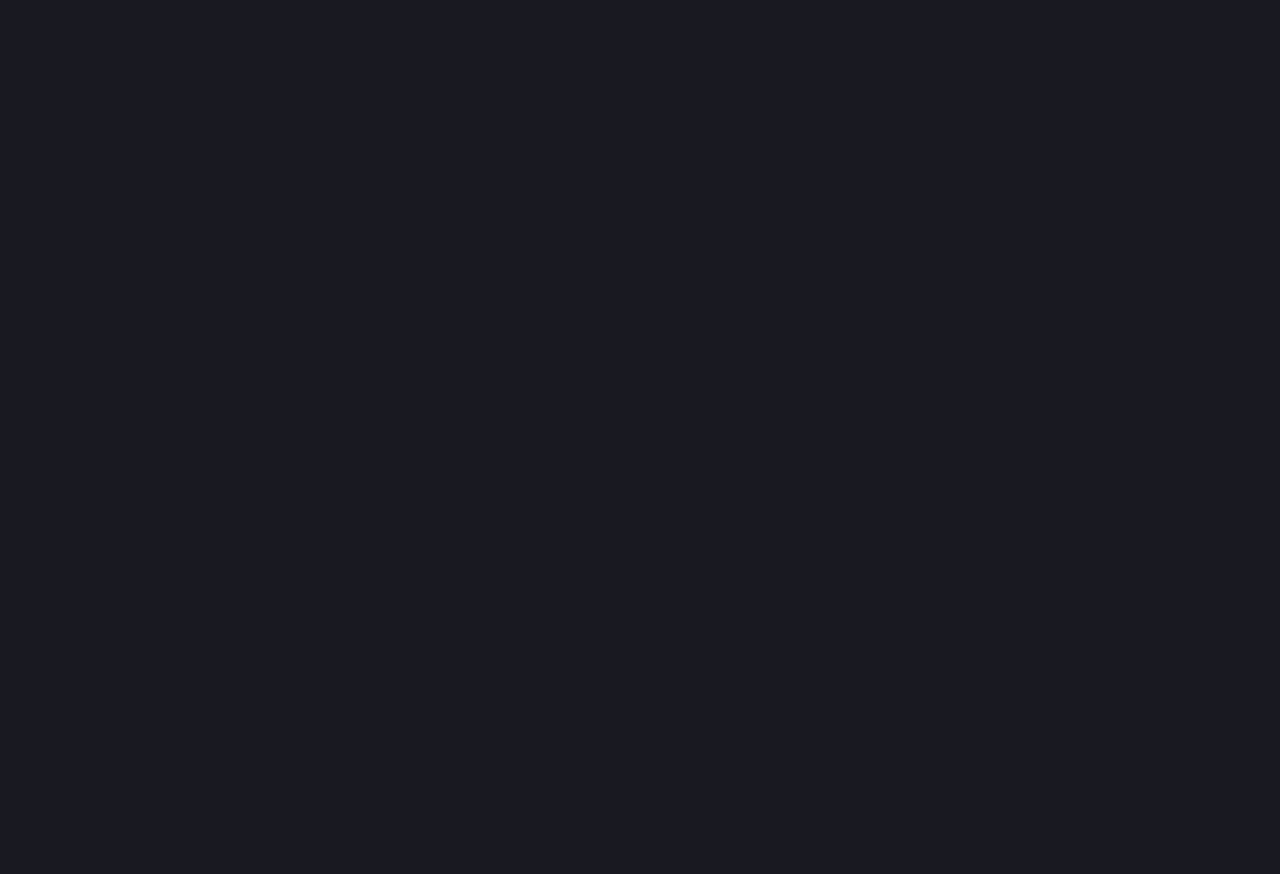
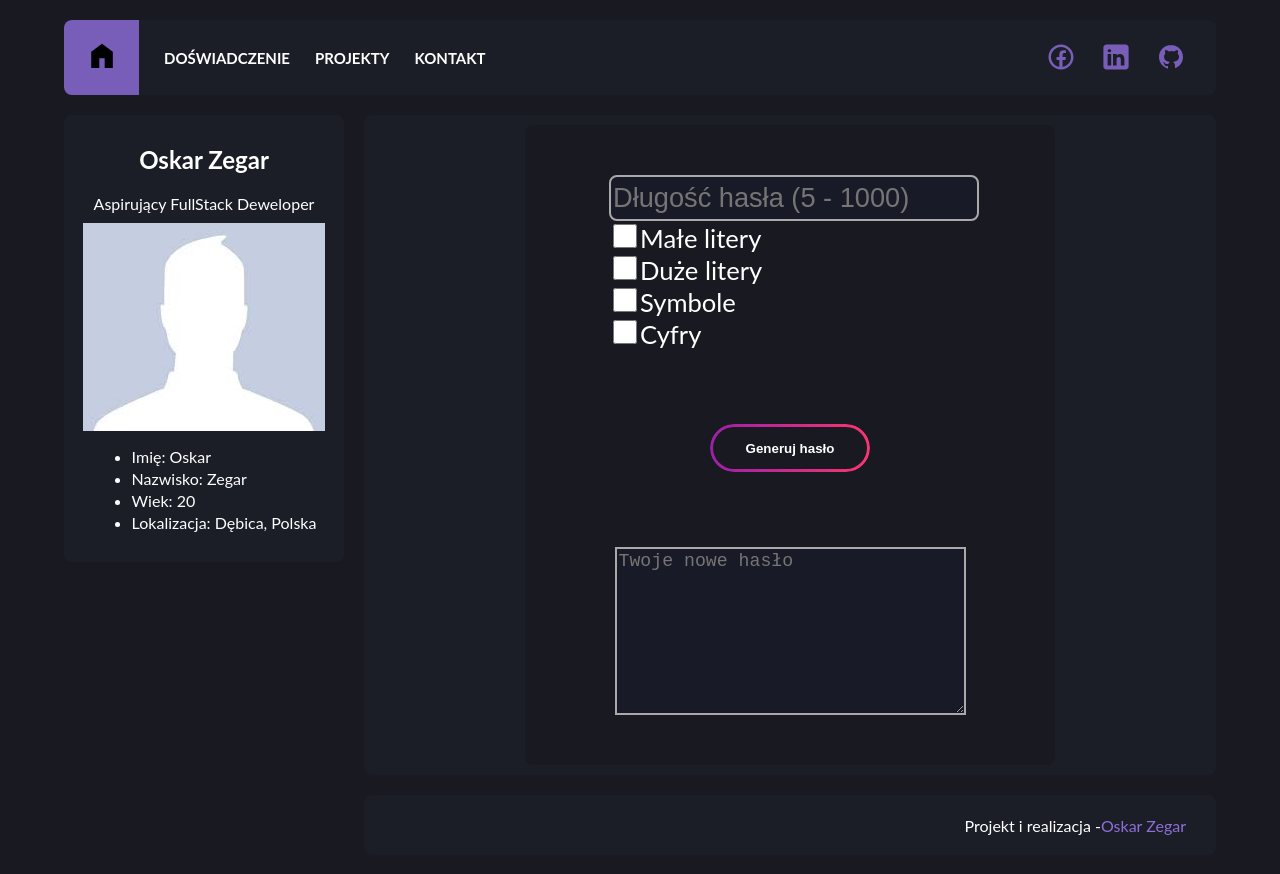
Before and after one commit to BLAAK1/portfolio-react, a React (Create React App) app: page /projects/password-generator in a window 1280 px wide. Before the commit this address had no page. Before the commit the page ends 800 px from the top, so only its background shows below. Built offline with nearby package versions, Linux system fonts and the light colour scheme.

Commit message:
Add project in projects tab

```diff
--- a/src/App.js
+++ b/src/App.js
@@ -5,6 +5,7 @@ import Experience from "./Components/Experience/Experience";
 import Contact from "./Components/Contact/Contact";
 import Projects from "./Components/Projects/Projects";
 import Calculator from "./Components/Projects/Calculator/Calculator";
+import PasswordGenerator from "./Components/Projects/PasswordGenerator/PasswordGenerator";
 import "./App.css";
 
 function App() {
@@ -17,6 +18,10 @@ function App() {
           <Route path="contact" element={<Contact />} />
           <Route path="Projects" element={<Projects />} />
           <Route path="/projects/calculator" element={<Calculator />} />
+          <Route
+            path="/projects/password-generator"
+            element={<PasswordGenerator />}
+          />
         </Route>
       </Routes>
     </BrowserRouter>
--- /dev/null
+++ b/src/Components/Projects/PasswordGenerator/PasswordGenerator.css
@@ -0,0 +1,81 @@
+.main {
+  display: flex;
+  flex-direction: column;
+  justify-content: center;
+  align-items: center;
+  background: #191a21;
+  padding: 50px 10px;
+  border-radius: 8px;
+  max-width: 510px;
+  max-height: 710px;
+  margin: 0 auto;
+}
+#passwordLenght {
+  width: 100%;
+  height: 2.5rem;
+  outline: none;
+  border: 2px solid darkgrey;
+  border-radius: 8px;
+  background: #191a27;
+  color: white;
+  font-size: 1.7rem;
+}
+input {
+  height: 1.5rem;
+  width: 1.5rem;
+}
+label {
+  font-size: 1.6rem;
+}
+.center {
+  display: flex;
+  flex-direction: column;
+  justify-content: center;
+  align-items: center;
+}
+#button {
+  --b: 3px; /* border width*/
+  --r: 50px; /* the radius */
+  height: 3rem;
+  width: 10rem;
+  color: #313149;
+  padding: calc(var(--b) + 5px);
+  display: inline-block;
+  margin: 75px 0;
+  position: relative;
+  z-index: 0;
+  background: transparent;
+  border: none;
+  color: white;
+  font-weight: bolder;
+  border-radius: var(--r);
+}
+#button::before {
+  content: "";
+  position: absolute;
+  z-index: -1;
+  inset: 0;
+  padding: var(--b);
+  border-radius: var(--r);
+  background: var(--c, linear-gradient(to right, #9c20aa, #fb3570));
+  -webkit-mask: linear-gradient(#fff 0 0) content-box, linear-gradient(#fff 0 0);
+  mask: linear-gradient(#fff 0 0) content-box, linear-gradient(#fff 0 0);
+  -webkit-mask-composite: xor;
+  mask-composite: exclude;
+}
+#button:hover {
+  background: rgba(255, 255, 255, 0.1);
+}
+textarea {
+  background: #191a27;
+  height: 10rem;
+  width: 100%;
+  outline: none;
+  border: 2px solid darkgrey;
+  max-width: 343px;
+  max-height: 423px;
+  min-width: 100px;
+  min-height: 100px;
+  color: white;
+  font-size: 1.4em;
+}
--- /dev/null
+++ b/src/Components/Projects/PasswordGenerator/PasswordGenerator.jsx
@@ -0,0 +1,181 @@
+import "./PasswordGenerator.css";
+
+export default function PasswordGenerator() {
+  function generatePassword() {
+    let passwdLenght = Number(document.getElementById("passwordLenght").value);
+    let areLowerCaseAllowed = document.getElementById(
+      "areLowerCaseAllowed"
+    ).checked;
+    let areUpperCaseAllowed = document.getElementById(
+      "areUpperCaseAllowed"
+    ).checked;
+    let areSymbolsAllowed =
+      document.getElementById("areSymbolsAllowed").checked;
+    let areNumbersAllowed =
+      document.getElementById("areNumbersAllowed").checked;
+
+    if (
+      passwdLenght >= 4 &&
+      passwdLenght <= 1000 &&
+      areLowerCaseAllowed +
+        areNumbersAllowed +
+        areSymbolsAllowed +
+        areUpperCaseAllowed >
+        0
+    ) {
+      const lowercase = [
+        "a",
+        "b",
+        "c",
+        "d",
+        "e",
+        "f",
+        "g",
+        "h",
+        "i",
+        "j",
+        "k",
+        "l",
+        "m",
+        "n",
+        "o",
+        "p",
+        "q",
+        "r",
+        "s",
+        "t",
+        "u",
+        "v",
+        "w",
+        "x",
+        "y",
+        "z",
+      ];
+      const uppercase = [
+        "A",
+        "B",
+        "C",
+        "D",
+        "E",
+        "F",
+        "G",
+        "H",
+        "I",
+        "J",
+        "K",
+        "L",
+        "M",
+        "N",
+        "O",
+        "P",
+        "Q",
+        "R",
+        "S",
+        "T",
+        "U",
+        "V",
+        "W",
+        "X",
+        "Y",
+        "Z",
+      ];
+      const symbols = [
+        "!",
+        "@",
+        "#",
+        "$",
+        "%",
+        "^",
+        "&",
+        "*",
+        "(",
+        ")",
+        "-",
+        "_",
+        "=",
+        "+",
+        "[",
+        "{",
+        "}",
+        "]",
+        "|",
+        ";",
+        ":",
+        "'",
+        ",",
+        "<",
+        ".",
+        ">",
+        "/",
+        "?",
+        "`",
+        "~",
+      ];
+      const numbers = ["0", "1", "2", "3", "4", "5", "6", "7", "8", "9"];
+
+      let allowed = [];
+      let password = "";
+
+      if (areLowerCaseAllowed) {
+        allowed = allowed.concat(lowercase);
+      }
+      if (areUpperCaseAllowed) {
+        allowed = allowed.concat(uppercase);
+      }
+      if (areSymbolsAllowed) {
+        allowed = allowed.concat(symbols);
+      }
+      if (areNumbersAllowed) {
+        allowed = allowed.concat(numbers);
+      }
+      let max = allowed.length - 1;
+      for (let i = 0; i < passwdLenght; i++) {
+        let Number = Math.floor(Math.random() * (max - 0 + 1)) + 0;
+        password += allowed[Number];
+      }
+      document.getElementById("result").innerHTML = password;
+    } else {
+      document.getElementById(
+        `result`
+      ).innerHTML = `Nieprawidłowa długość hasła lub żadne opcje nie zostały wybrane.`;
+    }
+  }
+  return (
+    <div className="main">
+      <div className="passwdGenerator">
+        <div className="options">
+          <input
+            type="number"
+            id="passwordLenght"
+            placeholder="Długość hasła (5 - 1000)"
+          />
+          <br />
+          <form>
+            <input type="checkbox" id="areLowerCaseAllowed" />
+            <label htmlFor="areLowerCaseAllowed">Małe litery</label>
+            <br />
+            <input type="checkbox" id="areUpperCaseAllowed" />
+            <label htmlFor="areUpperCaseAllowed">Duże litery</label>
+            <br />
+            <input type="checkbox" id="areSymbolsAllowed" />
+            <label htmlFor="areSymbolsAllowed">Symbole</label>
+            <br />
+            <input type="checkbox" id="areNumbersAllowed" />
+            <label htmlFor="areNumbersAllowed">Cyfry</label>
+            <br />
+          </form>
+          <div className="center">
+            <button id="button" onClick={generatePassword}>
+              Generuj hasło
+            </button>
+            <textarea
+              readOnly
+              id="result"
+              placeholder="Twoje nowe hasło"
+            ></textarea>
+          </div>
+        </div>
+      </div>
+    </div>
+  );
+}
--- a/src/Data/dataProjects.jsx
+++ b/src/Data/dataProjects.jsx
@@ -6,7 +6,7 @@ const dataProjects = [
   },
   {
     name: "Generator haseł",
-    url: "https://www.youtube.com/",
+    url: "password-generator",
   },
   {
     name: "Stare portfolio",
```
